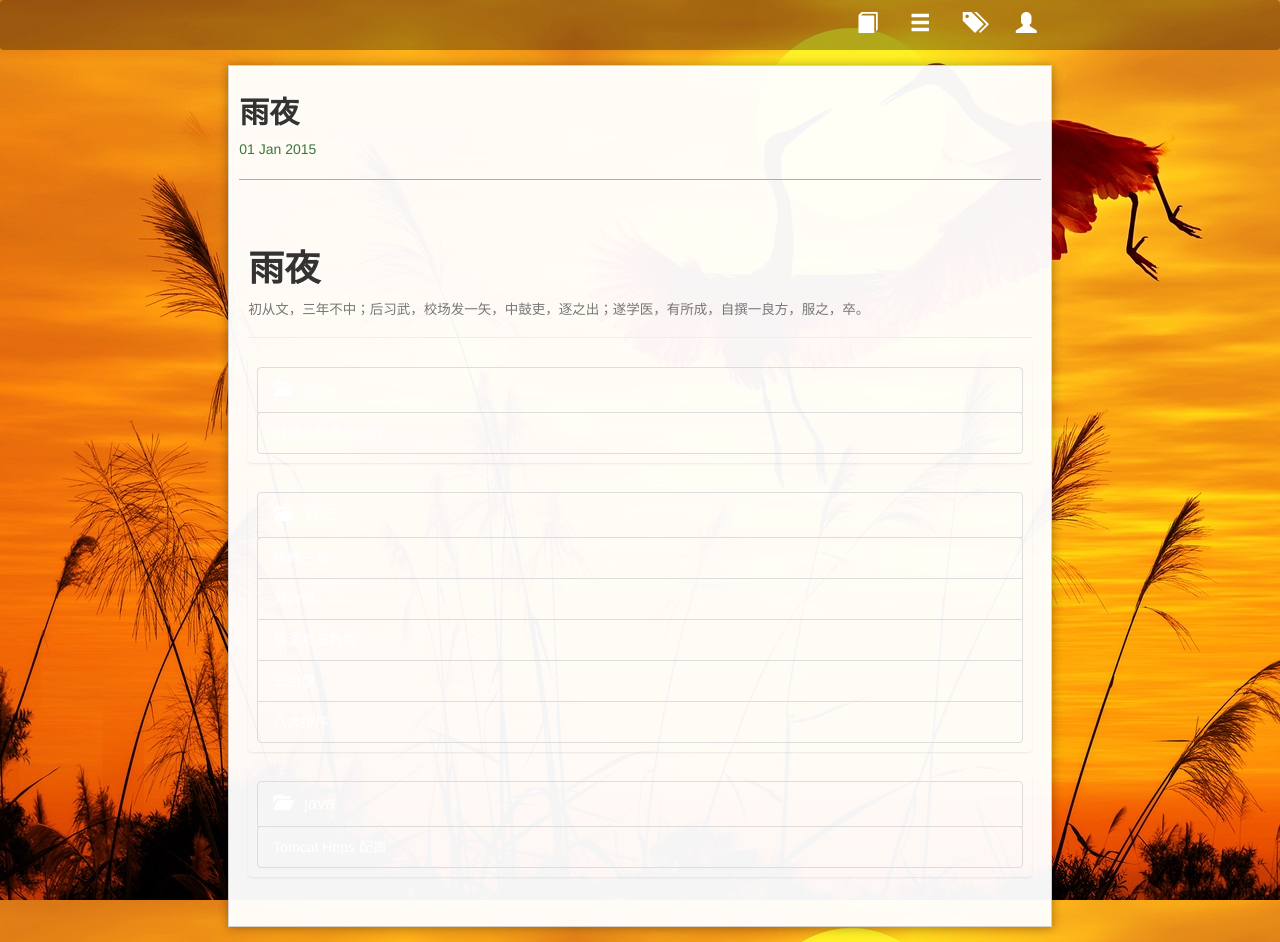
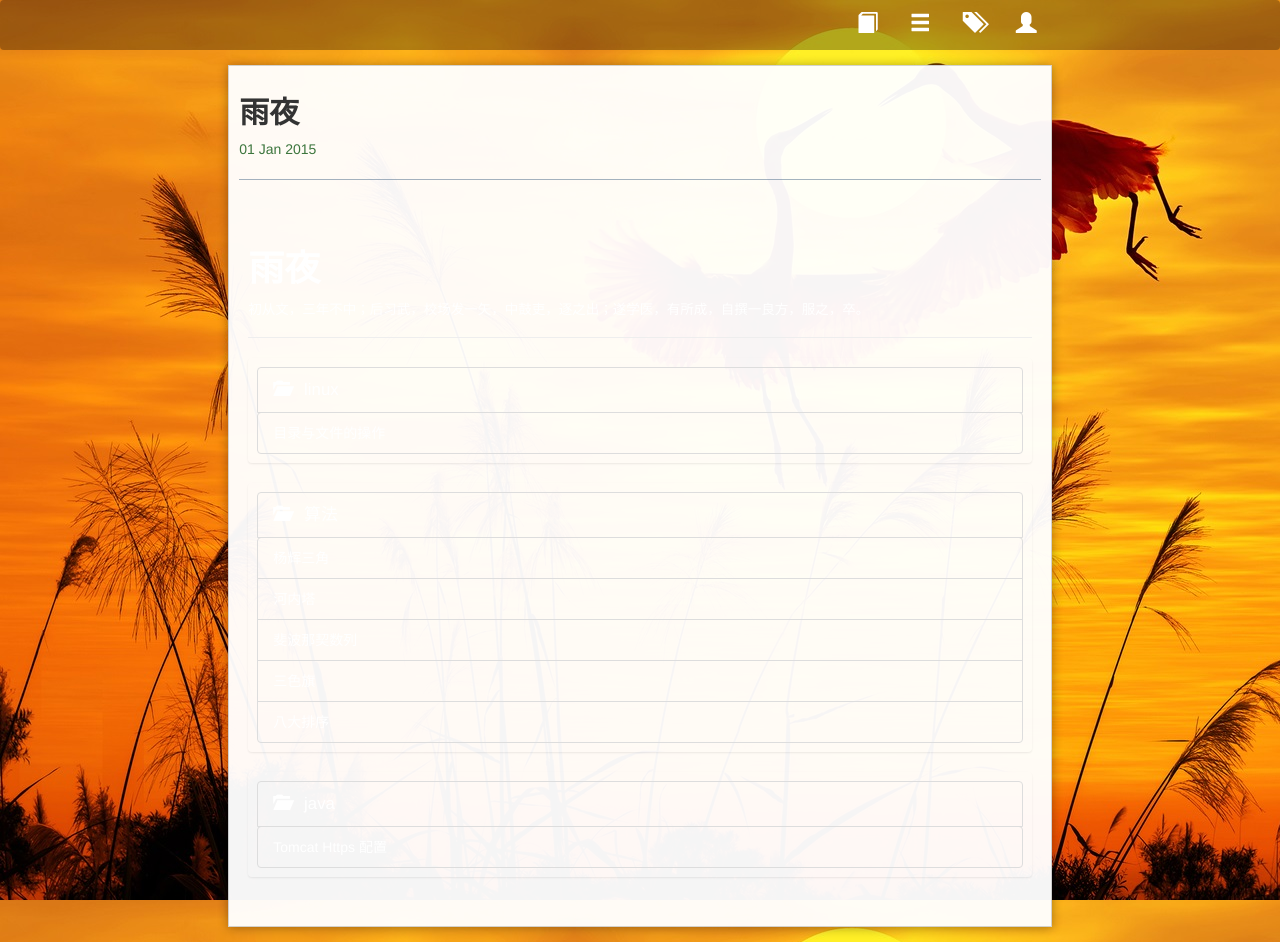
Before and after one commit to bit-ranger/blog, a Jekyll site: the page built from index.html, in a window 1280 px wide and 942 px high. Built offline with Jekyll 4.4.1, drawn with Linux system fonts in a browser that asks for light colours; nearby versions of some CDN libraries; Markdown is read by kramdown in place of the engine named in the settings.

Commit message:
Update style.css

```diff
--- a/css/style.css
+++ b/css/style.css
@@ -50,3 +50,6 @@ color: #fff;
 .shadow {
   box-shadow: 0 1px 10px rgba(0,0,0,0.33333);
 }
+.page-header *{
+  color:#fff;
+}
```
